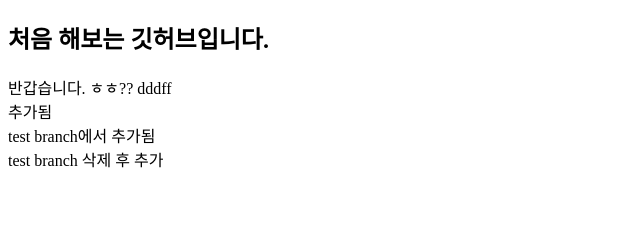
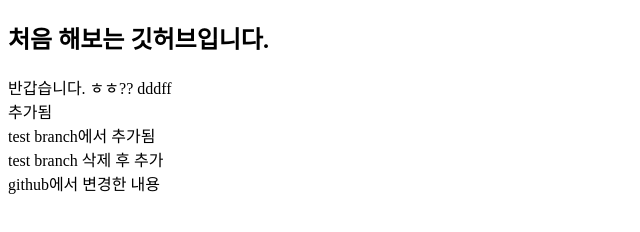
Before and after one commit to Sauna90/test, a plain HTML site: page index.html in a window 1280 px wide. Shown: the whole page, without its empty margins (0-640 px from the left). Drawn offline with Linux system fonts and the light colour scheme.

Commit message:
Update index.html
github에서 내용 추가함

```diff
--- a/index.html
+++ b/index.html
@@ -12,5 +12,6 @@
     <div>추가됨</div>
     <div>test branch에서 추가됨</div>
     <div>test branch 삭제 후 추가</div>
+    <div>github에서 변경한 내용</
   </body>
 </html>
```
